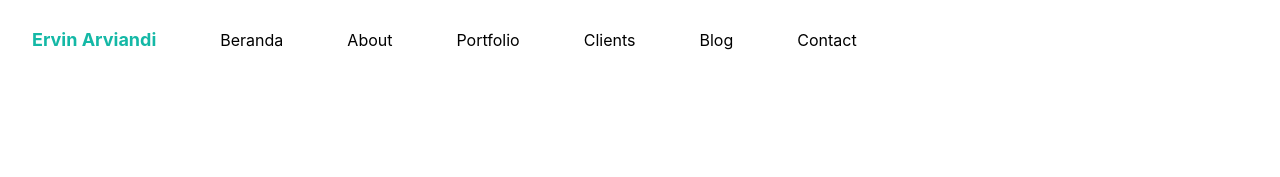
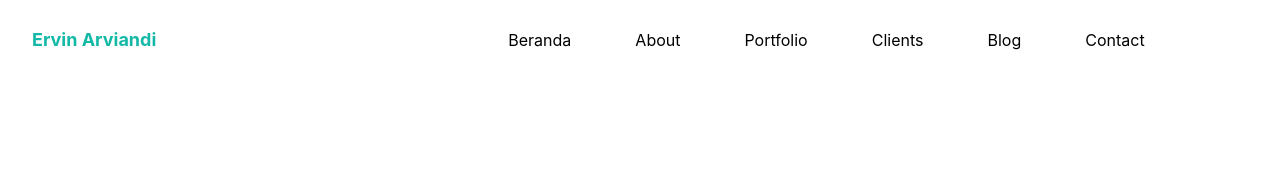
Before and after one commit to ervinarviandi/portfolio-tailwind, a website: page index.html in a window 1280 px wide. Shown: the top 177 px of the page. Drawn offline with Linux system fonts and the light colour scheme.

Commit message:
update margin left pada  header

```diff
--- a/index.html
+++ b/index.html
@@ -23,7 +23,7 @@
             </button>
 
             <nav id="nav-menu" class="hidden absolute py-5 bg-white shadow-lg rounded-lg max-w-[250px] w-full right-4 top-full lg:block lg:static lg:bg-transparent lg:max-w-full lg:shadow-none lg:rounded-none">
-              <ul class="block lg:flex">
+              <ul class="block lg:flex lg:ml-72">
                 <li class="group">
                   <a href="#home" class="text-base py-2 mx-8 flex -hover:text-primary">Beranda</a>
                 </li>
```
